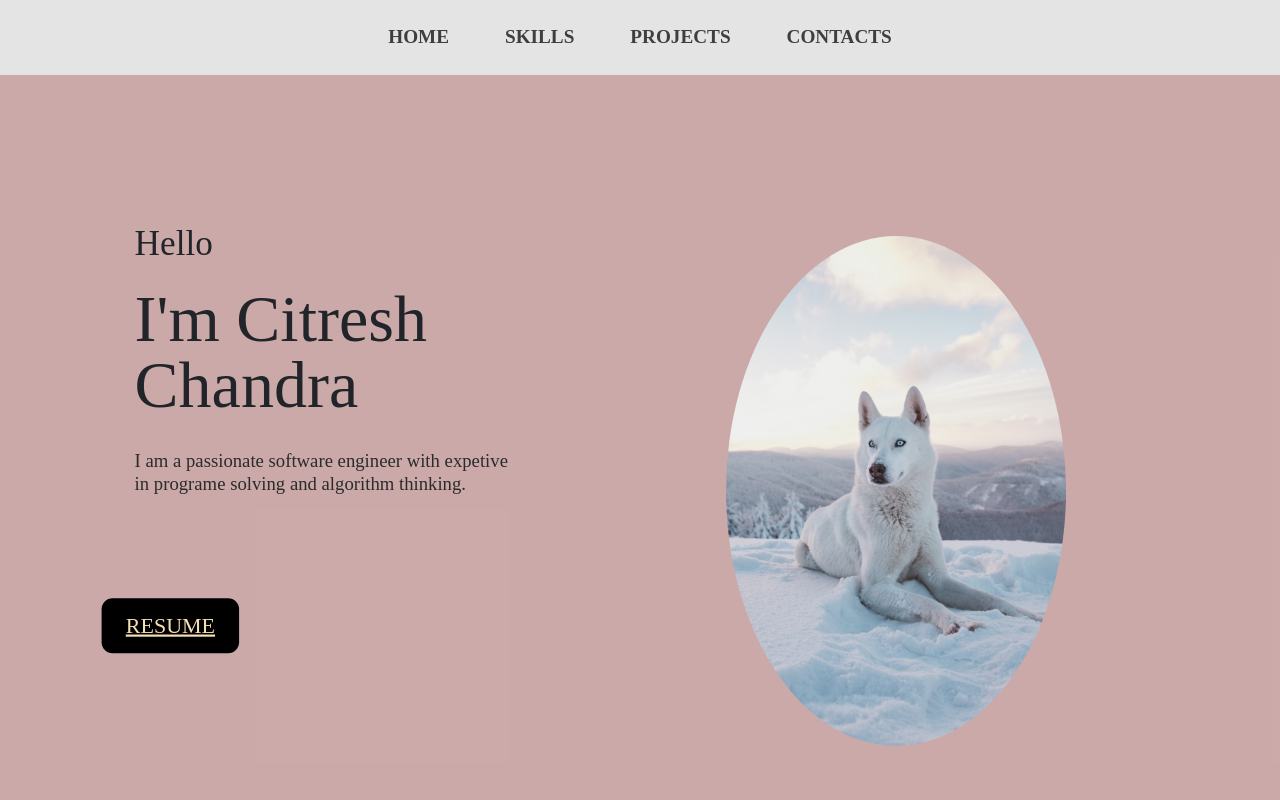
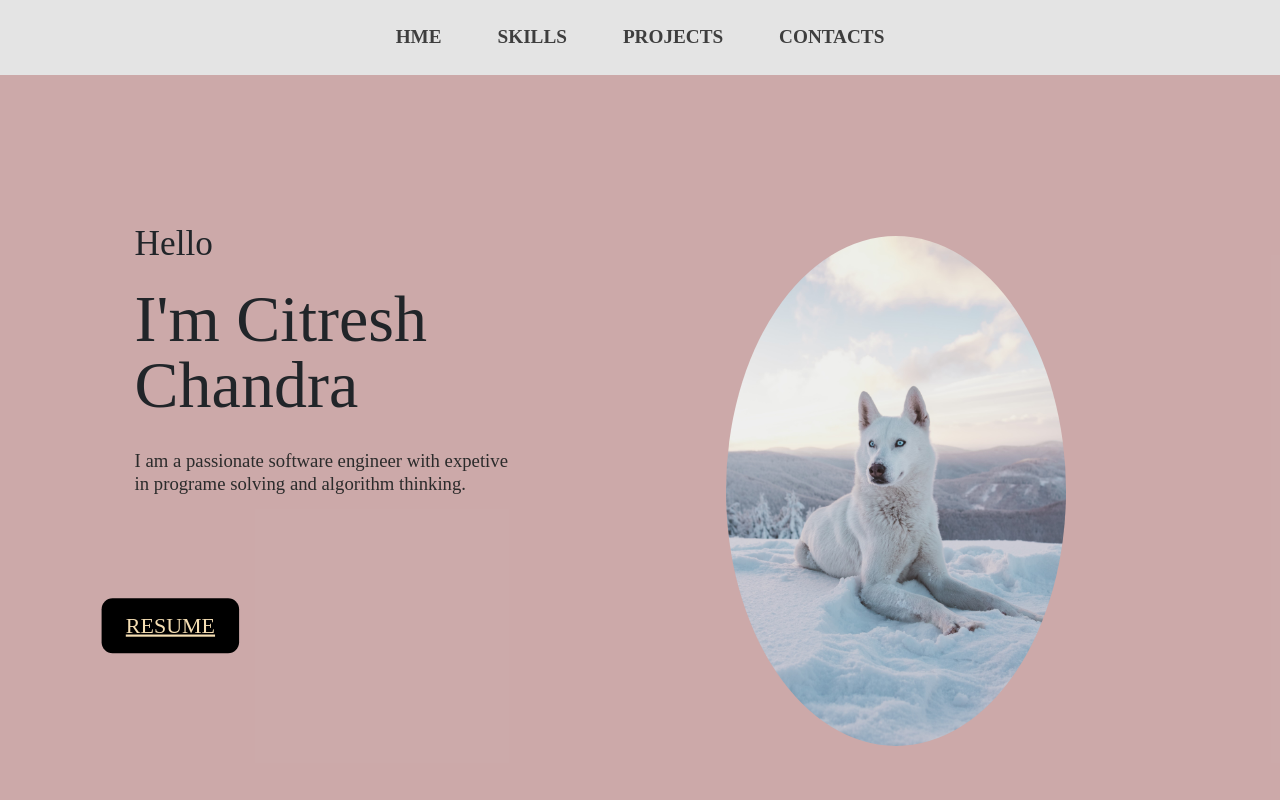
Before and after one commit to Chitresh8223/My-Portfolio, a plain HTML site: page index.html in a window 1280 px wide. Shown: the top 800 px of the page. Drawn offline with nearby package versions, Linux system fonts and the light colour scheme.

Commit message:
first commit

```diff
--- a/index.html
+++ b/index.html
@@ -15,7 +15,7 @@
                 <div class="collaps navbar-collapse" id="navbarSupportedContent">
                     <ul class="navbar-nav mx-auto">
                         <li class="nav-item active">
-                            <a class="nav-link" href="index.html">Home</a>
+                            <a class="nav-link" href="index.html">Hme</a>
                         </li>
                         <li class="nav-item">
                             <a class="nav-link" href="#page1">Skills</a>
```
